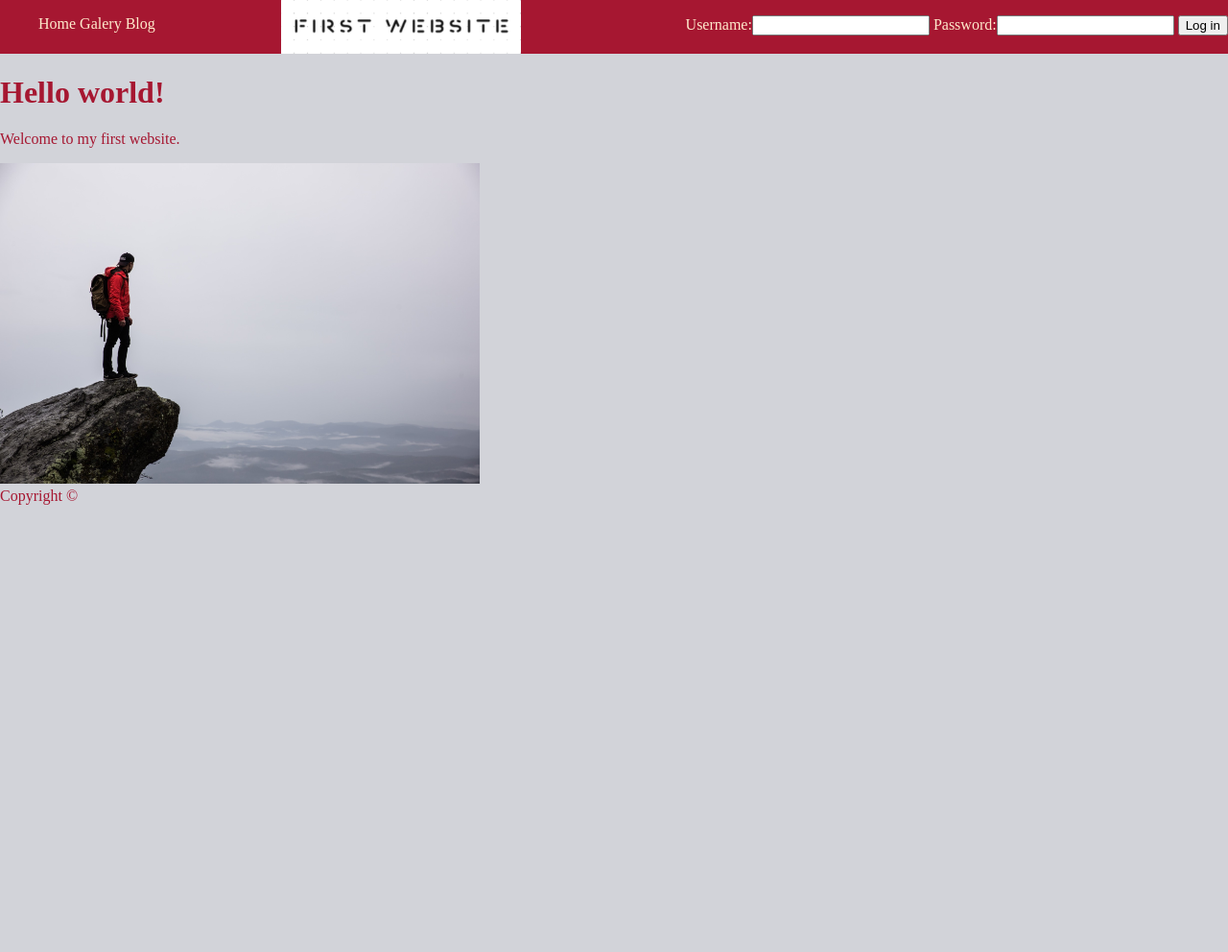
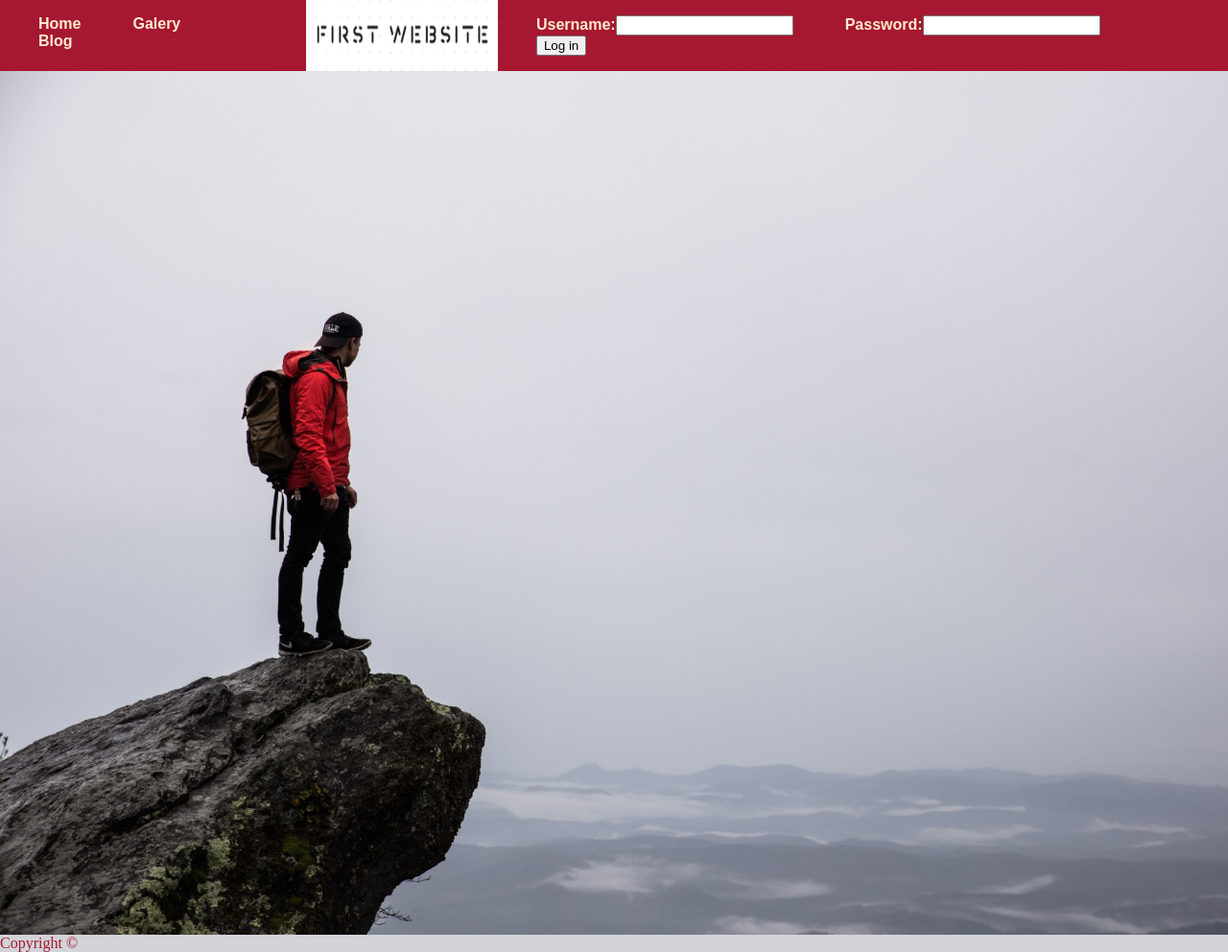
Before and after one commit to Noroff-FEU-Assignments/cross-course-project-Ilona-front-end, a plain HTML site: page index.html in a window 1280 px wide. Shown: the whole page at 96% size. Before the commit the page ends 800 px from the top, so only its background shows below. Drawn offline with Linux system fonts and the light colour scheme.

Commit message:
set background image in homepage

```diff
--- a/css/stylesheets.css
+++ b/css/stylesheets.css
@@ -18,9 +18,18 @@ body {
 
 .header ul li {
   display: inline-block;
+  margin-right: 50px;
+  font-weight: 900;
+  font-family: Arial, Helvetica, sans-serif;
 }
 
 .header ul li a {
   text-decoration: none;
   color: blanchedalmond;
 }
+
+.container1 {
+  background-image: url("/images/Homepage\ picture.jpg");
+  background-size: cover;
+  height: 900px;
+}
--- a/index.html
+++ b/index.html
@@ -6,7 +6,7 @@
     <meta name="viewport" content="width=device-width, initial-scale=1.0">
     <link rel="stylesheet" href="css/stylesheets.css" type="text/css">
     <link rel="shortcut icon" href="images/fw.png" type="image/x-icon">
-    <title>My first website</title>
+    <title>First website</title>
 </head>
 <body>
     <header class="header-top">
@@ -17,7 +17,7 @@
                     <li><a href="blog.html">Blog</a></li>
                 </ul>
 
-                <img src="./images/logo.png" alt="Logo" width="250">
+                <img src="./images/logo.png" alt="Logo" width="200">
 
                 <ul>
                     <li>Username:<input type="text" name="username" /></li>
@@ -28,11 +28,9 @@
         </div>
     </header>
 
-    <main>
-        <h1>Hello world!</h1>
-        <p>Welcome to my first website.</p>
-    <img src="images/Homepage picture.jpg" width="500">
-    </main>
+    <section class="container1">
+
+    </section>
     <footer>
         Copyright &copy;
     </footer>
```
